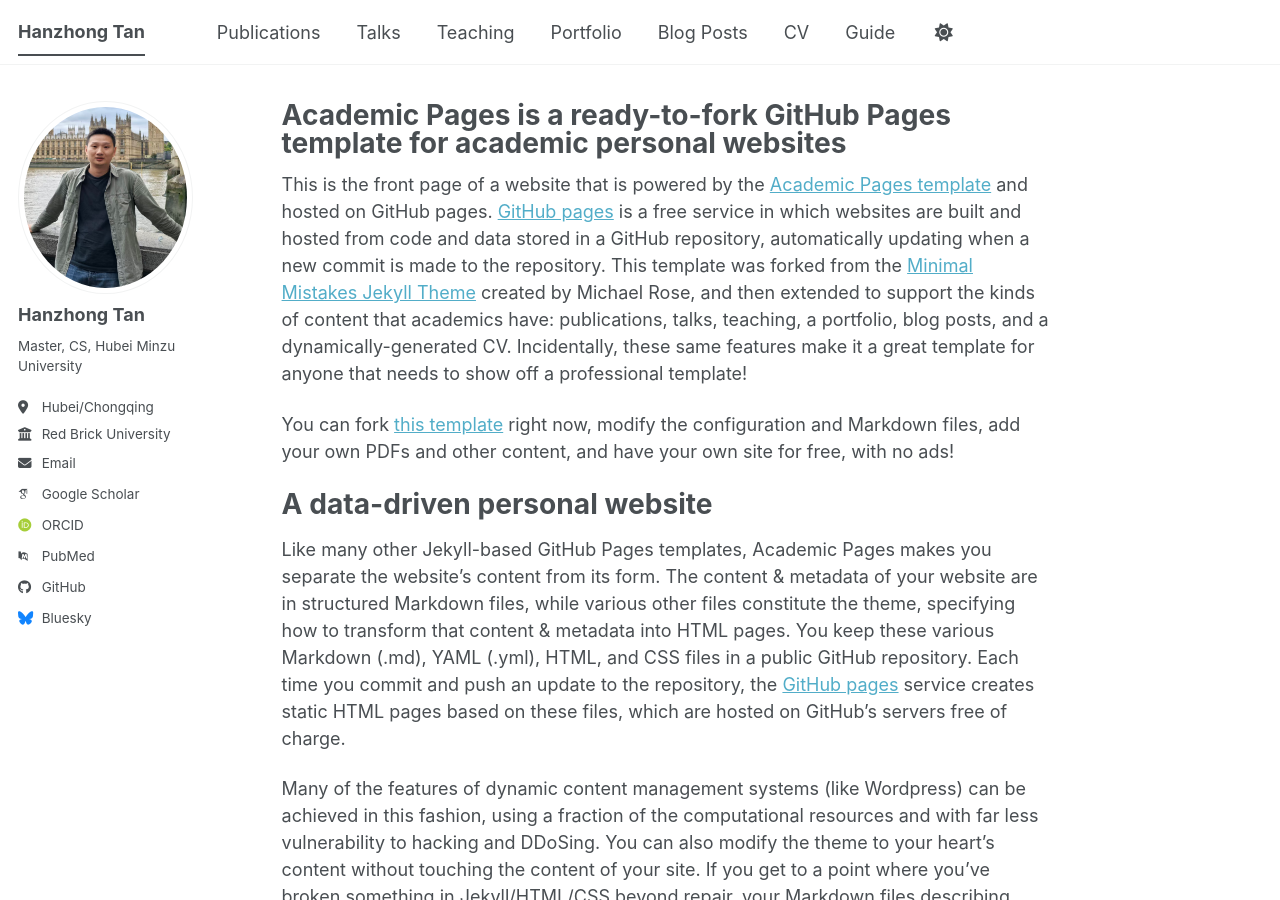
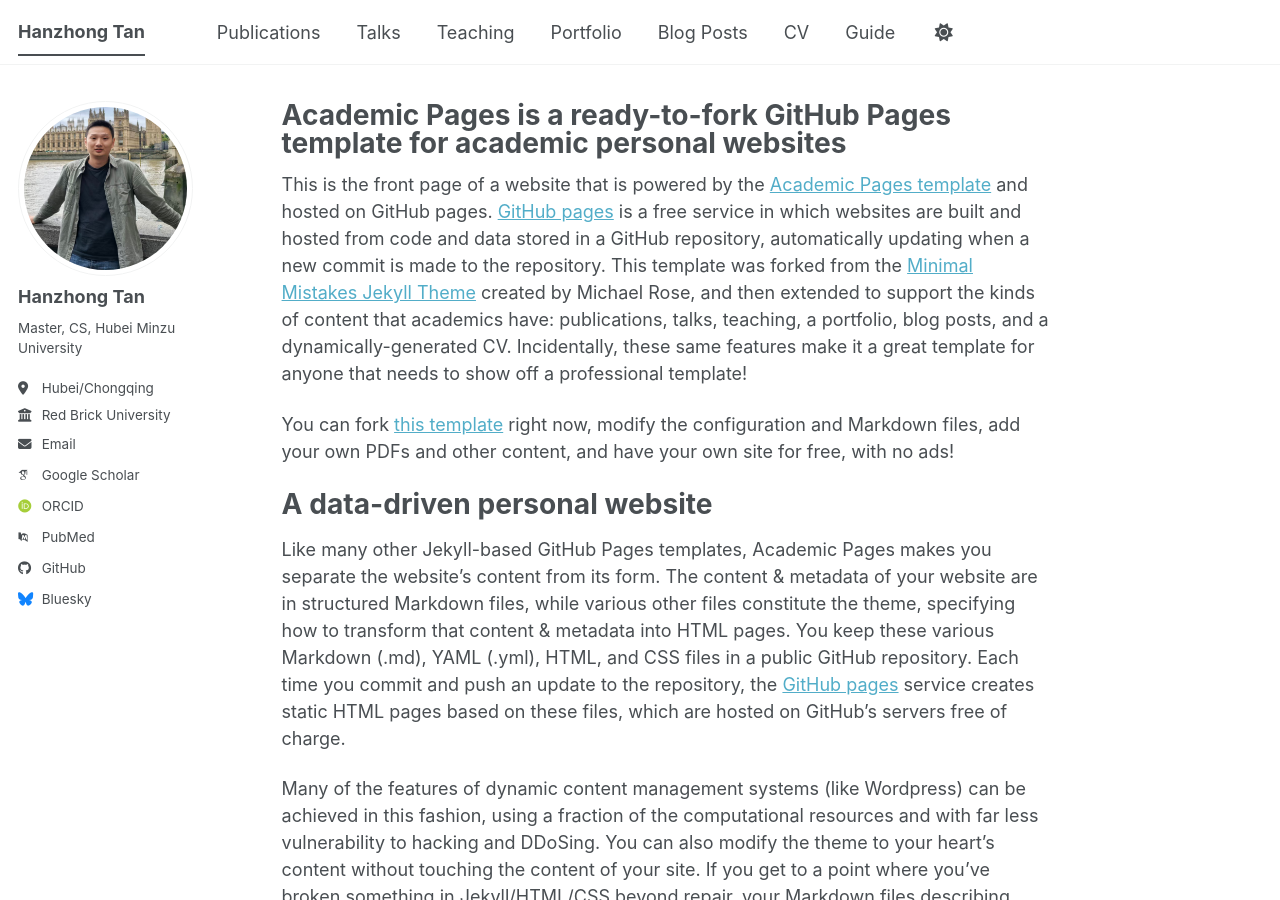
Before and after one commit to liangjiaxiaoqi/liangjiaxiaoqi.github.io, a Jekyll site: the page built from _pages/about.md, in a window 1280 px wide and 900 px high. Built offline with Jekyll 4.4.1, drawn with Linux system fonts in a browser that asks for light colours; some web fonts are replaced; a script bundle is joined from its source files by our own code; library files that are not in the unit come from our copies.

Commit message:
Update _config.yml

```diff
--- a/_config.yml
+++ b/_config.yml
@@ -23,7 +23,7 @@
 #               Additional customization can be done by editing /_includes/author-profile.html
 author:
   # Biographic information
-  avatar           : "2_England_London_3.jpg"  # "1_Japan_Tokyo.jpg 2_England_London.jpg"  # 修改"profile.png"
+  avatar           : "2_England_London_1.jpg"  # "1_Japan_Tokyo.jpg 2_England_London.jpg"  # 修改"profile.png"
   name             : "Hanzhong Tan"  # 修改"Your Sidebar Name"
   pronouns         : # example: "she/her"
   bio              : "Master, CS, Hubei Minzu University"  # 修改"Short biography for the left-hand sidebar"
```
